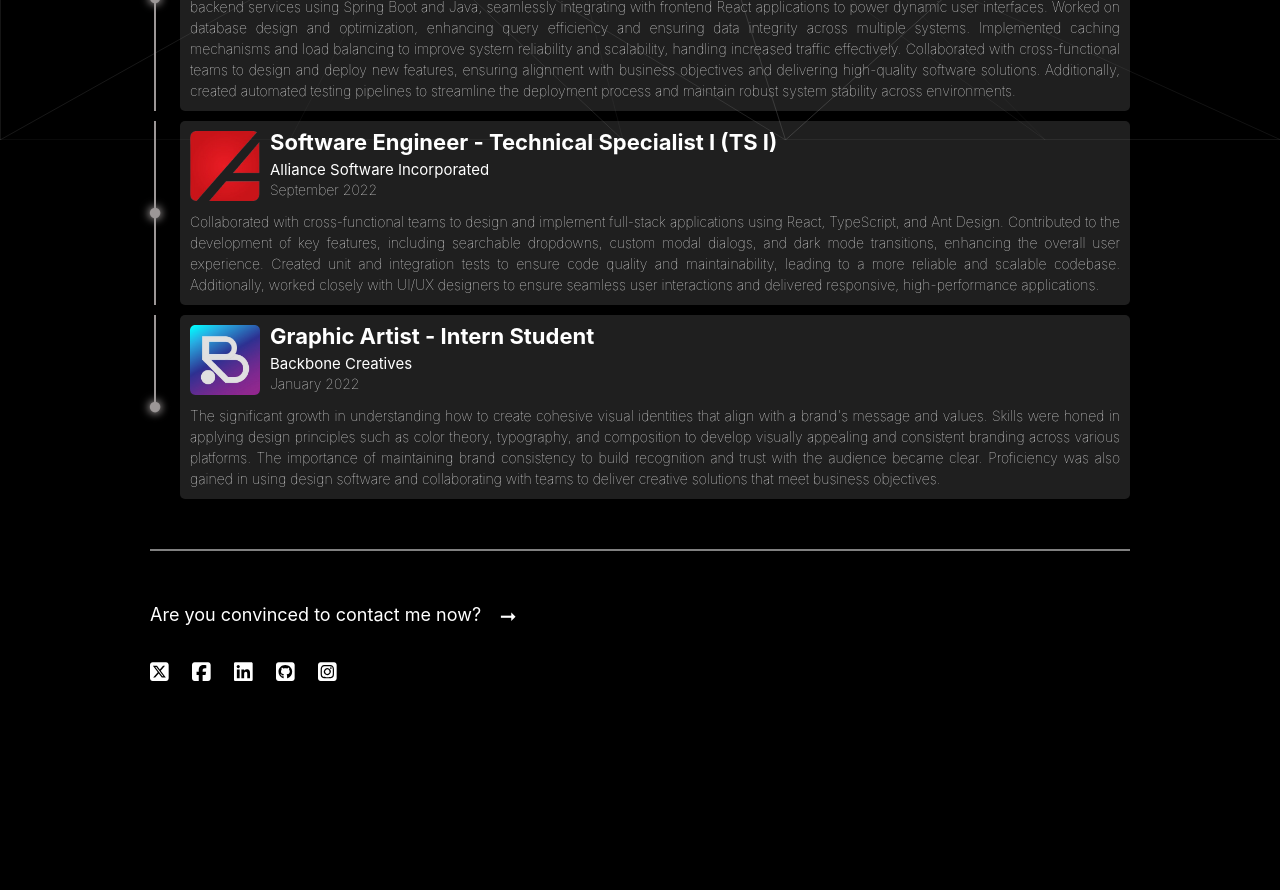
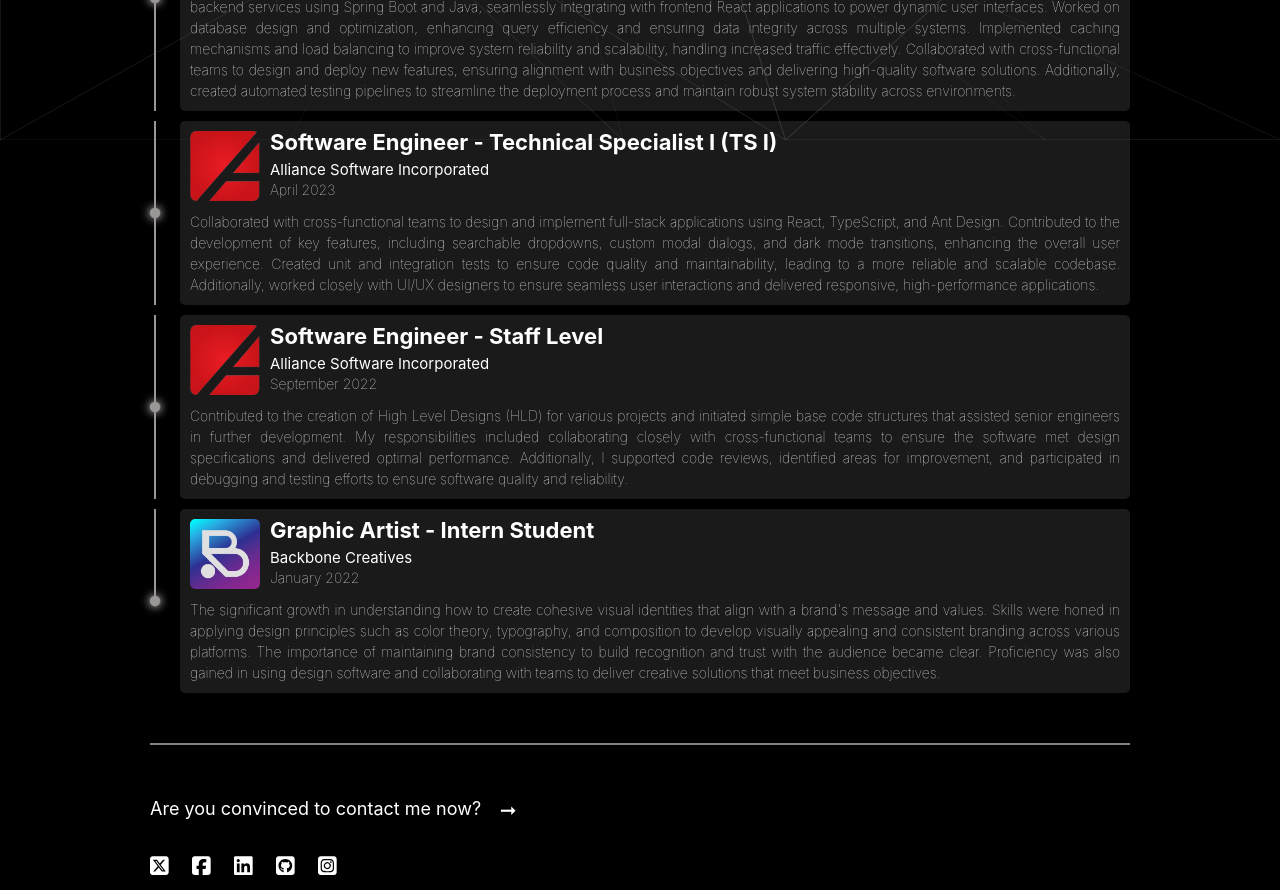
Before and after one commit to dan2xsanz/my-portfolio, a React (Vite) app: page /experience in a window 1280 px wide. Shown: the part 660-1550 px from the top of the page. Before the commit the page ends 1441 px from the top, so only its background shows below. Built offline with nearby package versions, Linux system fonts and the light colour scheme.

Commit message:
fix backgrround and add exp

```diff
--- a/src/components/experience/experience-constant.ts
+++ b/src/components/experience/experience-constant.ts
@@ -32,7 +32,7 @@ export const ExperienceDetailsInfo: ExperienceDetailsProps[] = [
   {
     companyLogo: asi,
     companyName: "Alliance Software Incorporated",
-    yearsMonths: "September 2022",
+    yearsMonths: "April 2023",
     position: "Software Engineer",
     role: "Technical Specialist I (TS I)",
     description: `Collaborated with cross-functional teams to design and implement full-stack applications using React, TypeScript, and Ant Design.
@@ -40,6 +40,17 @@ export const ExperienceDetailsInfo: ExperienceDetailsProps[] = [
       the overall user experience. Created unit and integration tests to ensure code quality and maintainability, leading to a more reliable and
       scalable codebase. Additionally, worked closely with UI/UX designers to ensure seamless user interactions and delivered responsive,
       high-performance applications.`,
+  },
+  {
+    companyLogo: asi,
+    companyName: "Alliance Software Incorporated",
+    yearsMonths: "September 2022",
+    position: "Software Engineer",
+    role: "Staff Level",
+    description: `Contributed to the creation of High Level Designs (HLD) for various projects and initiated simple base code structures that assisted
+     senior engineers in further development. My responsibilities included collaborating closely with cross-functional teams to ensure the software met
+     design specifications and delivered optimal performance. Additionally, I supported code reviews, identified areas for improvement, and participated
+    in debugging and testing efforts to ensure software quality and reliability.`,
   },
   {
     companyLogo: bckbone,
--- a/src/functions/functions.ts
+++ b/src/functions/functions.ts
@@ -81,8 +81,8 @@ export const getCardBackground = (
   setCardBackground: (data: string) => void
 ) => {
   if (mode !== "white") {
-    setCardBackground("rgba(123, 124, 123, 0.123)");
+    setCardBackground("rgb(124 123 123 / 6%)");
   } else {
-    setCardBackground("rgba(123, 124, 123, 0.253");
+    setCardBackground("rgb(124 123 123 / 21%)");
   }
 };
```
